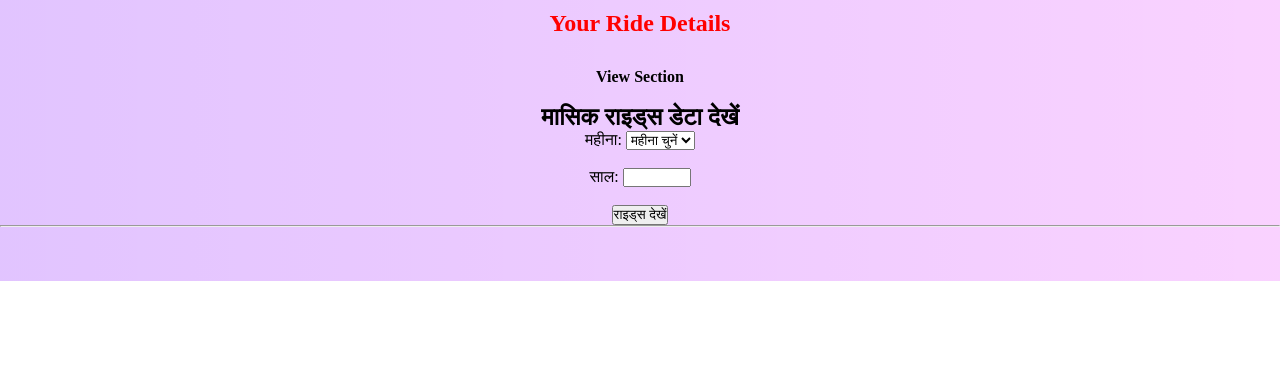
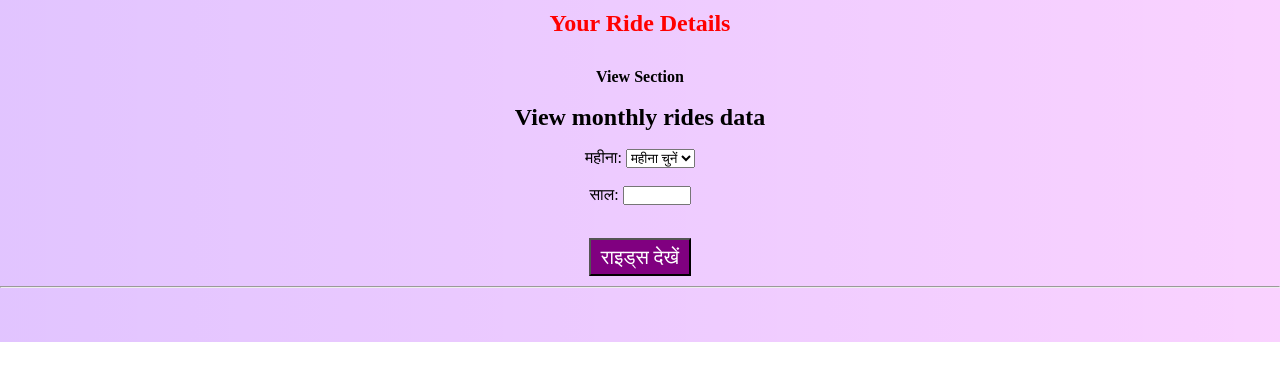
Before and after one commit to pahalwar01/Conveyance-management, a PHP site: page /user_1/user_1.php in a window 1280 px wide. Shown: the part 108-489 px from the top of the page. Run offline with PHP 8.4, Linux system fonts and the light colour scheme; the visitor is signed in with stand-in values (Sample User, id 1).

Commit message:
Update user_1.php

```diff
--- a/user_1/user_1.php
+++ b/user_1/user_1.php
@@ -80,7 +80,7 @@ if (!isset($_SESSION['rider_id'])) {
                     <!-- users view panel -->
 
                     <div>
-                        <h2>मासिक राइड्स डेटा देखें</h2>
+                        <h2>View monthly rides data</h2><br>
                             <form action="apps/rides_by_month.php" method="GET">
                                 <label for="month">महीना:</label>
                                 <select id="month" name="month" required>
@@ -102,7 +102,13 @@ if (!isset($_SESSION['rider_id'])) {
                                 <label for="year">साल:</label>
                                 <input type="number" id="year" name="year" min="2024" max="2100" required>
                                 <br><br>
-                                <button type="submit">राइड्स देखें</button>
+                                <button type="submit" style="font-family: 'Ubuntu', sans-serif;
+                                                        font-size: 20px;
+                                                        padding: 5px 10px;
+                                                        margin-top: 15px;
+                                                        color: white;
+                                                        background-color: purple;
+                                                        margin-bottom: 10px;">राइड्स देखें</button>
                             </form>
                             <hr>
                     </div>
```
